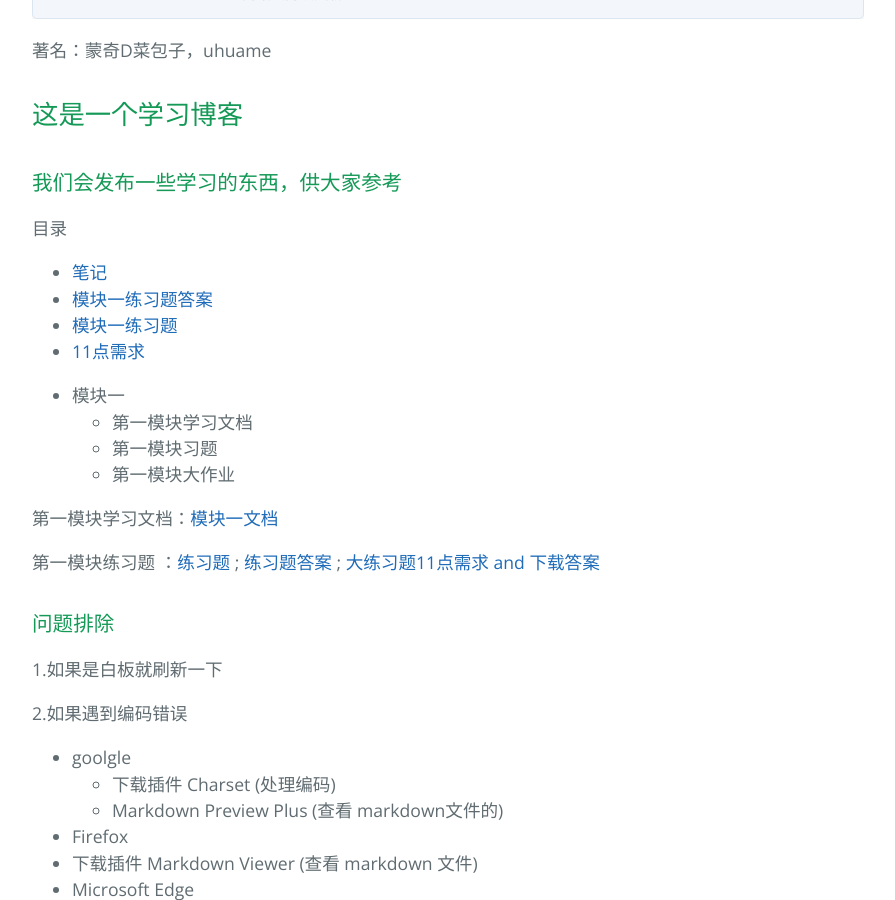
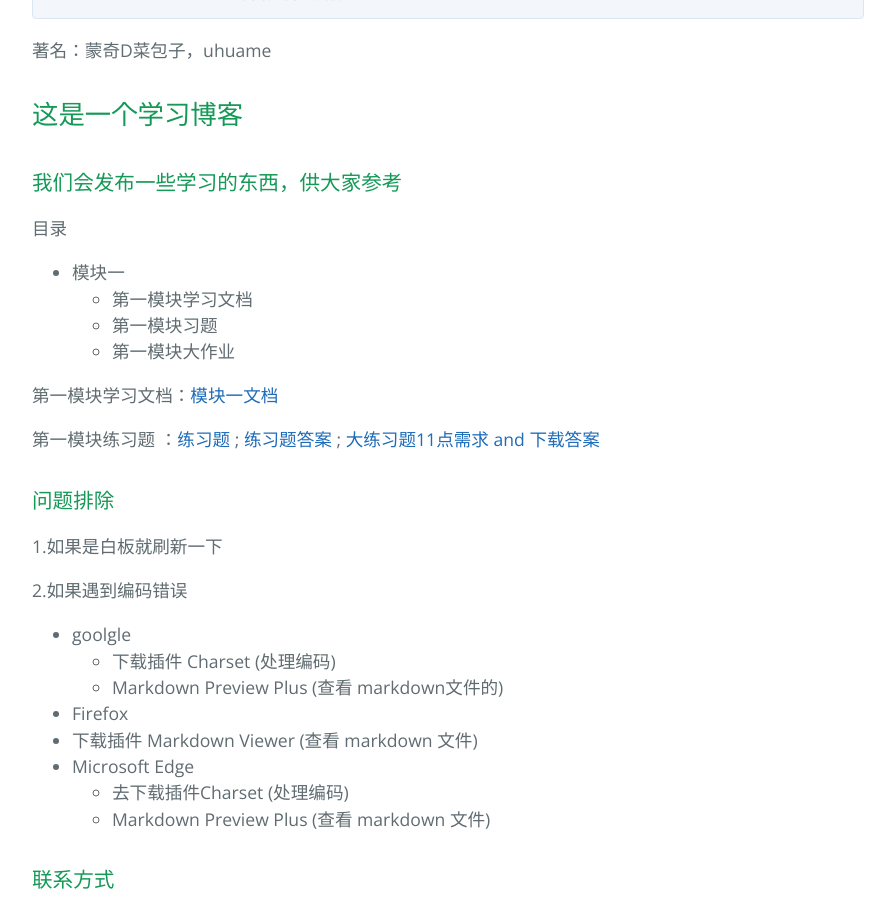
Before and after one commit to mqdcbz/study_python, a Jekyll site: the page built from index.md, in a window 1280 px wide and 900 px high, scrolled down 444 px. Shown: the whole window, without its empty margins (192-1087 px from the left). Built offline with Jekyll 4.4.1, drawn with Linux system fonts in a browser that asks for light colours; our own code applies the rules of GitHub Pages for plain Markdown files.

Commit message:
Update index.md

```diff
--- a/index.md
+++ b/index.md
@@ -8,18 +8,6 @@
 
 
 目录
-
-
-<ul>
-  {% for post in site.posts %}
-    <li>
-      <a href="/study_python{{ post.url }}">{{ post.title }}</a>
-    </li>
-  {% endfor %}
-</ul>
-
-
-
 
   - 模块一
      - 第一模块学习文档
```
